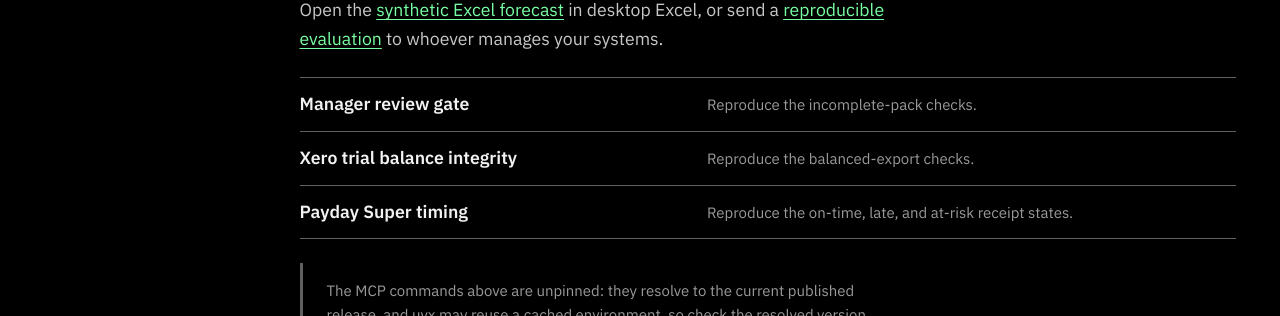
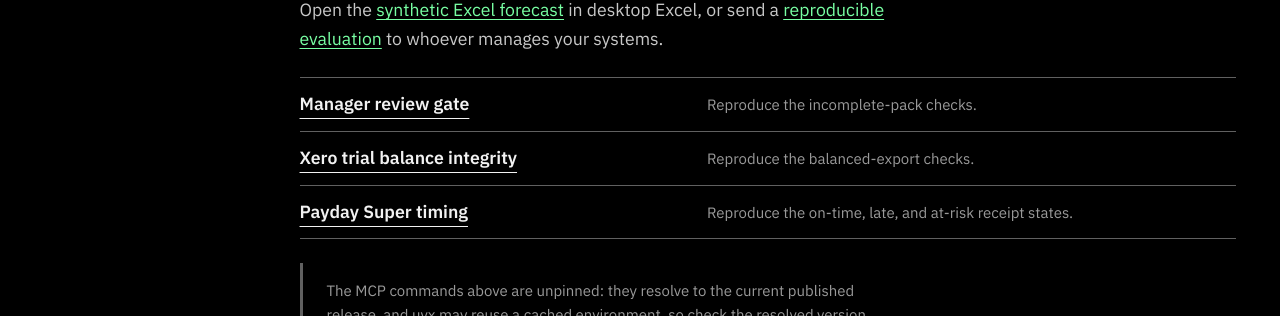
Before and after one commit to ryanduguid/ryanduguid.github.io, a Jekyll site: the page built from index.html, in a window 1280 px wide and 1400 px high, scrolled down 3384 px. Shown: the part 142-458 px from the top of the window. Built offline with Jekyll 4.4.1, drawn with Linux system fonts in a browser that asks for light colours.

Commit message:
Give Tools start routes an at-rest link cue, name the empty question search, restore section rhythm on Evaluations

```diff
--- a/assets/accounting-pages.mjs
+++ b/assets/accounting-pages.mjs
@@ -41,7 +41,10 @@ if (questions.length) {
     const count = selected().length;
     clearTimeout(countTimer);
     countTimer = setTimeout(() => {
-      countNode.textContent = `${questions.filter(q => !q.hidden).length} questions. ${count} selected.`;
+      const shown = questions.filter(q => !q.hidden).length;
+      countNode.textContent = shown
+        ? `${shown} questions. ${count} selected.`
+        : `No questions match. Choose Clear filters to show all ${questions.length}. ${count} selected.`;
     }, 300);
     for (const id of ['download-checklist', 'print-checklist', 'clear-selection']) {
       document.getElementById(id).disabled = count === 0;
--- a/assets/site.css
+++ b/assets/site.css
@@ -70,6 +70,7 @@ input:focus-visible,
 select:focus-visible,
 textarea:focus-visible,
 [tabindex="0"]:focus-visible,
+summary:focus-visible,
 .calculator-result h2:focus-visible {
   outline: 0.1875rem solid var(--colour-stamp);
   outline-offset: 0.1875rem;
@@ -1328,6 +1329,14 @@ caption {
 }
 
 .route-actions > a span,
+/* The row is the link, so its title carries the entry-title underline at rest;
+   touch devices get no hover and would otherwise read the row as a table. */
+.adoption-links > a > strong {
+  text-decoration: underline;
+  text-decoration-thickness: from-font;
+  text-underline-offset: var(--space-2);
+}
+
 .adoption-links > a span {
   color: var(--colour-ink-soft);
   font-size: var(--text-small);
--- a/evaluate/index.html
+++ b/evaluate/index.html
@@ -91,8 +91,6 @@
             <p><a href="/assets/examples/lumbridge/trial-response-template.txt" download>Download the blank response template</a> (plain text), fill it in, and email it to <a href="mailto:ryan@duguid.com.au?subject=Lumbridge%20review">ryan@duguid.com.au</a> with the subject "Lumbridge review". The template asks which workbook you used and what you had already seen of the case, your environment, the scenario and any input changes, expected against observed results, whether you finished without help, defects, and your permission preferences for any later quotation. The longer 8-step guide, <code>TRIAL.md</code>, is inside the sample pack. The address ryan@duguid.com.au is shown as text and needs no scripts; delivery can rewrite email links, so if one does not work, write to ryan at duguid dot com dot au. Do not include client records, taxpayer identifiers, credentials or confidential files.</p>
             <p>Use the synthetic files only. Do not send client records, credentials, or confidential files. Nothing you send is published or quoted without the permission you state in the template; an unselected or contradictory choice is read as no permission. A completed reproduction records whether the workbook and instructions work for someone else. It is not evidence of unaided interpretation and no client outcome is claimed. External evaluation of this case is pending; this page reports no completed trial.</p>
           </section>
-      </div>
-      <div class="site-shell">
           <section class="article-body" id="example-routes" aria-labelledby="example-routes-title">
             <h2 id="example-routes-title">Choose an example to reproduce</h2>
             <p>Each route names its inputs, command or browser steps, expected result, and review limits. The three fixed-release evaluations below retain their original versions. Package trials and source tests are labelled separately so a newer installation is not mistaken for the recorded run.</p>
```
